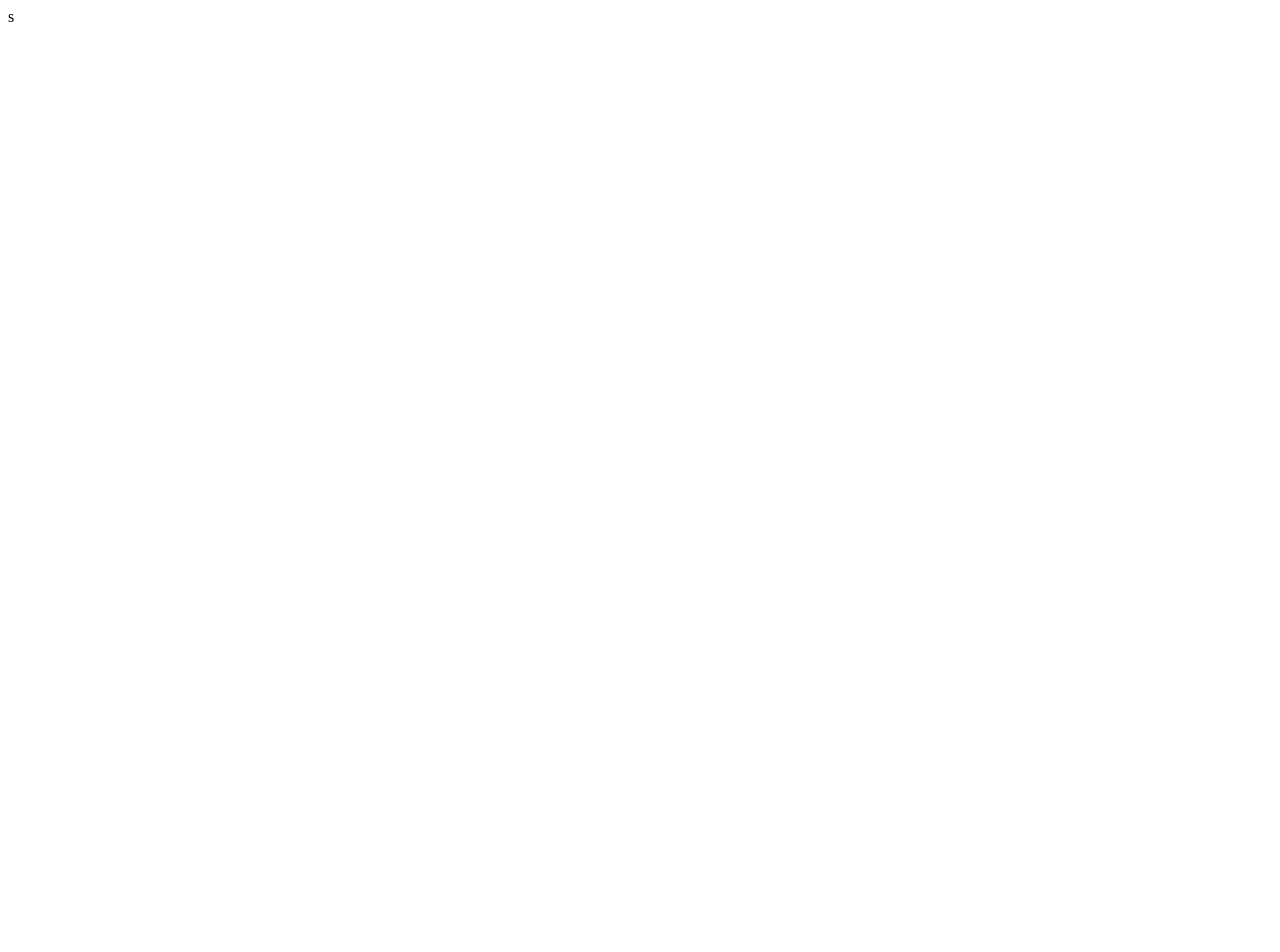
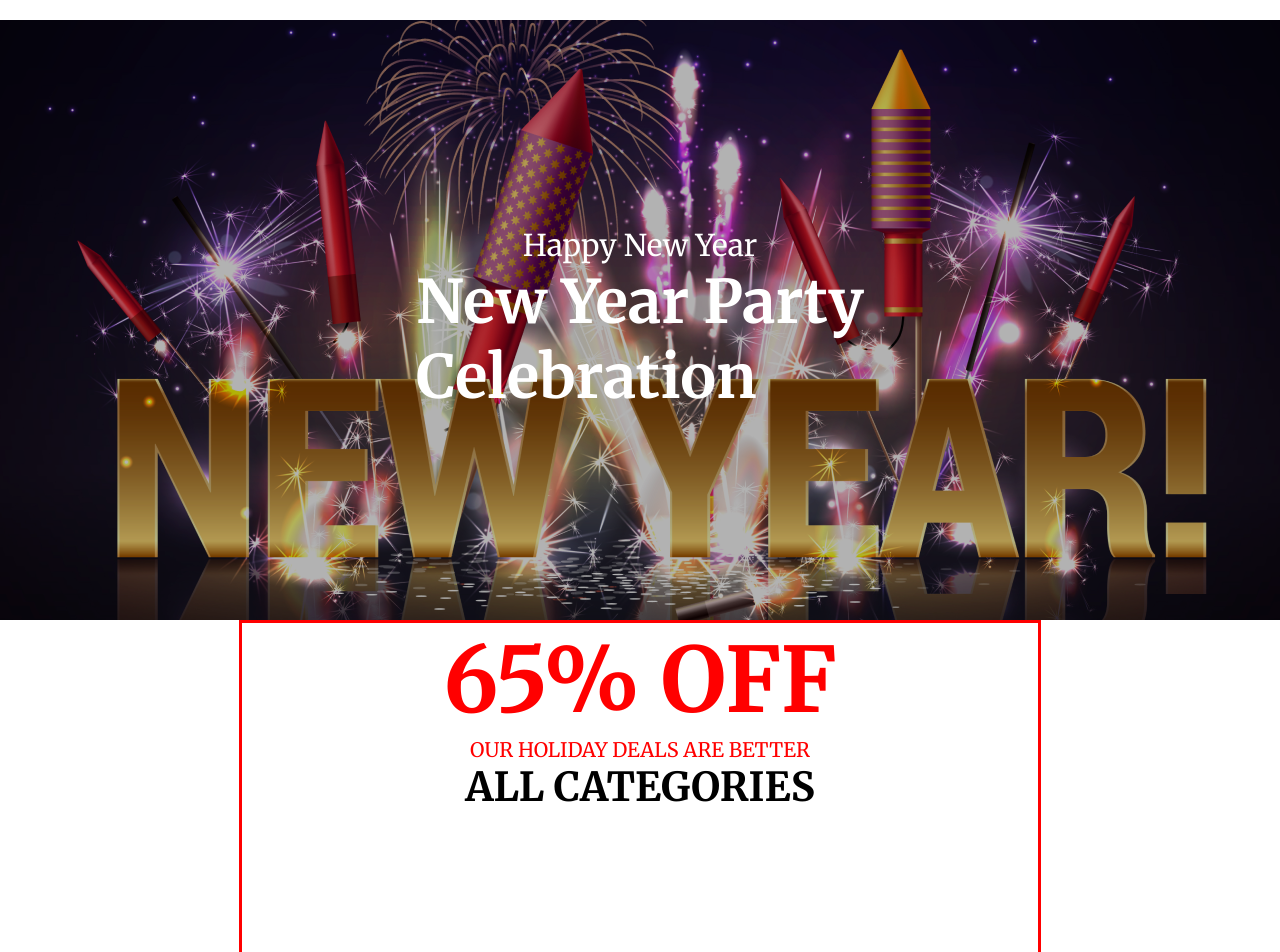
Before and after one commit to rima2787/new-year-offer, a plain HTML site: page index.html in a window 1280 px wide. Shown: the top 952 px of the page. Before the commit the page ends 800 px from the top, so only its background shows below. Drawn offline with Linux system fonts and the light colour scheme.

Commit message:
second section done

```diff
--- a/index.html
+++ b/index.html
@@ -4,12 +4,27 @@
     <meta charset="UTF-8">
     <meta name="viewport" content="width=device-width, initial-scale=1.0">
     <title>New year offer</title>
+    <link rel="stylesheet" href="styles/offer.css">
 </head>
 <body>
-    <header>
+    <header class="banner-container">
+
+            <div class="banner-content">
+                <p>Happy New Year</p>
+                <h1>New Year Party  <br> <span class="text">Celebration</span>  </h1>
+            </div>
 
     </header>
     <main>
+        <section class="second-section-container">
+            <div class="second-section-content">
+                <h1>65% OFF</h1>
+                <p>OUR HOLIDAY DEALS ARE BETTER</p>
+                <h3>ALL CATEGORIES</h3>
+
+
+            </div>
+        </section>
 
     </main>
     <footer>
--- /dev/null
+++ b/styles/offer.css
@@ -0,0 +1,79 @@
+@import url('https://fonts.googleapis.com/css2?family=Merriweather:ital,wght@0,300;0,400;0,700;0,900;1,300;1,400;1,700;1,900&display=swap');
+
+
+*{
+    box-sizing: border-box;
+    margin: 0;
+    padding: 0;
+}
+body{
+    font-family: "Merriweather", serif;
+}
+ /* banner section style starts here */
+.banner-container{
+       max-width: 1320px;
+       height: 600px;
+       margin: 0 auto;
+       margin-top: 20px;
+       background-color: rgba(0, 0, 0, 0.3);
+       background-image: url('/images/Banner\ Image.png');
+       background-position: center;
+       background-repeat: no-repeat;
+       background-size: cover;
+       background-blend-mode: overlay;
+
+}
+.banner-content{
+    display: flex;
+    flex-direction: column;
+    justify-content: center;
+    align-items: center;
+    height: 600px;
+
+}
+.banner-content p, h1{
+    color: white;
+}
+.banner-content p{
+    font-size: 30px;
+    font-weight: 400;
+
+}
+.text{
+    text-align: center;
+}
+.banner-content h1{
+    font-size: 60px;
+    font-weight: 700;
+
+}
+/* second section starts here */
+.second-section-container{
+    height: 810px;
+    width: 802px;
+    border: 3px solid red ;
+    margin-top: 200px;
+    margin: 0 auto;
+}
+.second-section-content{
+    display: flex;
+    flex-direction: column;
+    justify-content: center;
+    align-items: center;
+
+
+}
+.second-section-content h1{
+    color: red;
+    font-size: 90px;
+    font-weight: 700;
+}
+.second-section-content p{
+    color: red;
+    font-size: 20px;
+    font-weight: 400;
+}
+.second-section-content h3{
+
+    font-size: 40px;
+    font-weight: 600;
```
